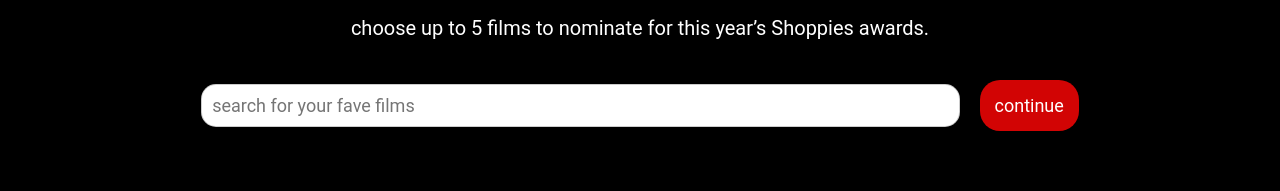
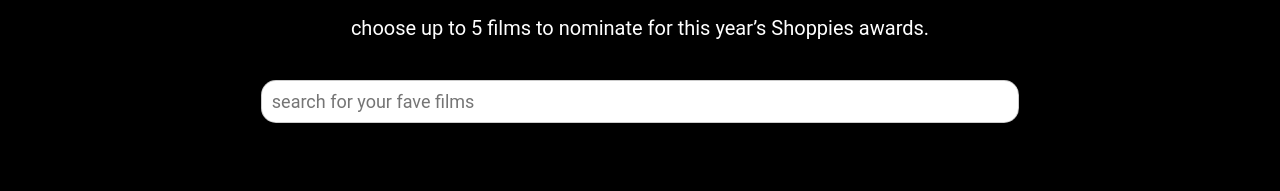
Before and after one commit to akhterare/films-of-shopifolx, a React (Create React App) app in the folder frontend/: page /films-of-shopifolx/pick-films in a window 1280 px wide. Shown: the part 216-407 px from the top of the page. Built offline with nearby package versions, Linux system fonts and the light colour scheme; no server answers; the HTML template or start-up script is replaced by a standard one.

Commit message:
Made sure you cannot double add movies

```diff
--- a/frontend/src/components/SearchBar/SearchBar.js
+++ b/frontend/src/components/SearchBar/SearchBar.js
@@ -10,9 +10,11 @@
             onChange={(event) => props.setSearchValue(event.target.value)}
             placeholder='search for your fave films'
         />
+        {props.atMaxFilms ?
         <SearchBtn to="/nominations">
             <Button>continue</Button>
         </SearchBtn>
+        : null }
     </SearchBarContainer>
 )
 
--- a/frontend/src/pages/PickFilms/PickFilms.js
+++ b/frontend/src/pages/PickFilms/PickFilms.js
@@ -24,6 +24,7 @@
 	const [searchValue, setSearchValue] = useState('');
   const [nominations, setNominations] = useState([]);
   const [username, setUsername] = useState('');
+  const [atMaxFilms, setAtMaxFilms] = useState(false);
 
 	const getMovieRequest = async (searchValue) => {
 		const url = `https://www.omdbapi.com/?s=${searchValue}&apikey=d8daf75a`;
@@ -45,6 +46,20 @@
       const newNominationsList = [...nominations, movie];
       setNominations(newNominationsList);
       saveToLocalStorage(newNominationsList);
+
+      // remove from movie list if selected
+      const newMovieList = movies.filter(
+        (currMovie) => currMovie.imdbID !== movie.imdbID
+      );
+      setMovies(newMovieList);
+
+      // haven't hit five films yet
+      setAtMaxFilms(false);
+
+    }
+    else {
+      // haven't hit five films yet
+      setAtMaxFilms(true);
     }
   };
 
@@ -54,6 +69,9 @@
     );
     setNominations(newNominationsList);
     saveToLocalStorage(newNominationsList);
+
+    // Repopulate search list
+    getMovieRequest(searchValue);
   };
 
 	useEffect(() => {
@@ -81,7 +99,7 @@
   return (
     <div>
       <Hero username={username} title="name your picks." subtitle="choose up to 5 films to nominate for this year’s Shoppies awards."/>
-      <SearchBar value={searchValue} setSearchValue={setSearchValue} />
+      <SearchBar value={searchValue} setSearchValue={setSearchValue} atMaxFilms={atMaxFilms} />
       <NominationsGallery
         movies={nominations}
         icon={NominationModal}
```
